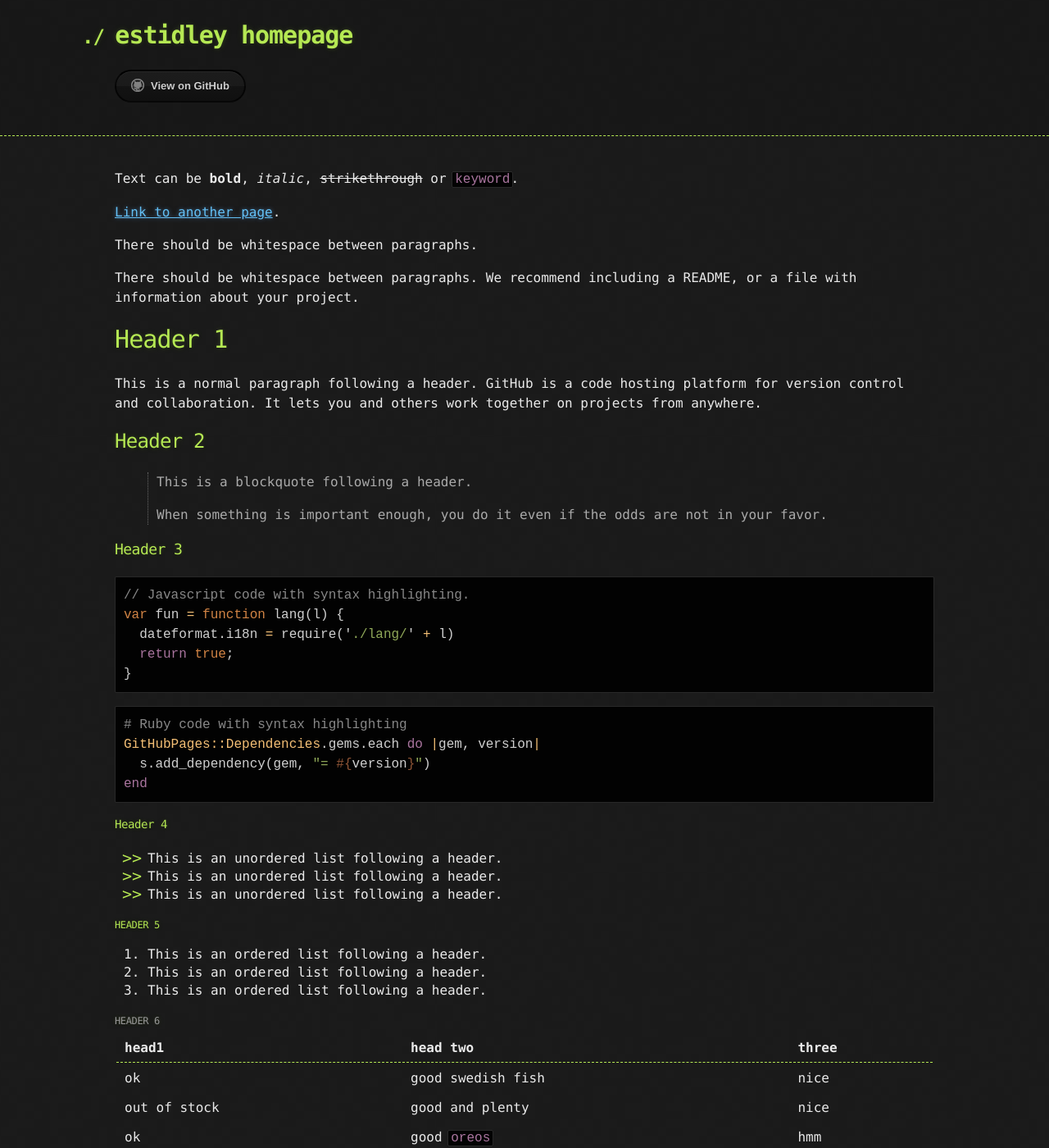
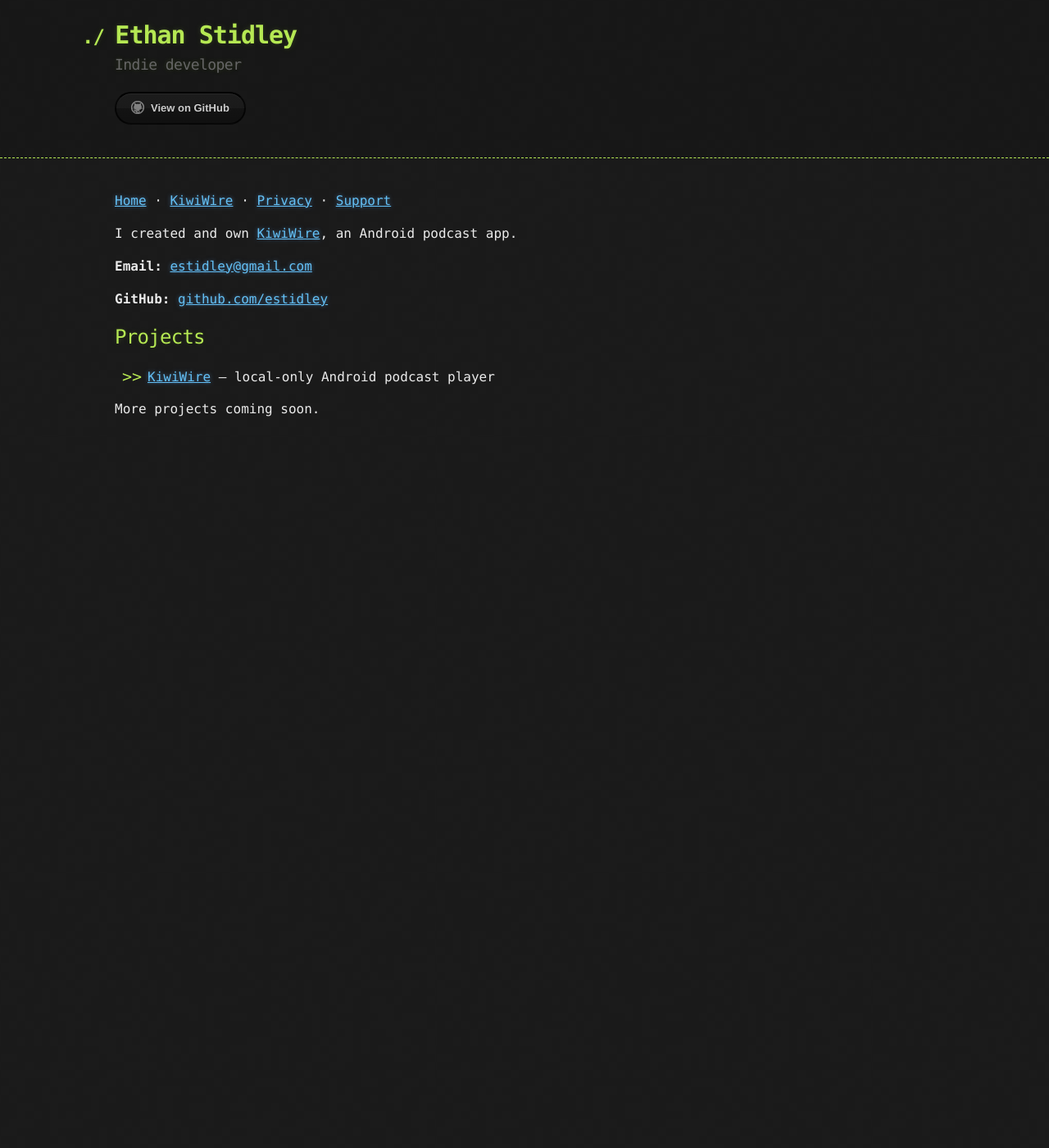
Before and after one commit to estidley/estidley.github.io, a Jekyll site: the page built from index.md, in a window 1280 px wide and 1400 px high. Shown: the whole window at 82% size. Built offline with Jekyll 4.4.1, drawn with Linux system fonts in a browser that asks for light colours; the repository's description, which GitHub fills in, is left out; some of the changed text lies outside the part shown.

Commit message:
Add Ethan Stidley developer site and KiwiWire privacy policy
Replace the theme demo with home, KiwiWire, privacy, and support pages so GitHub Pages can serve a public privacy-policy URL.

Co-authored-by: Cursor Agent <cursoragent@cursor.com>
Co-authored-by: Ethan Stidley <estidley@users.noreply.github.com>

````diff
--- a/_config.yml
+++ b/_config.yml
@@ -1,2 +1,14 @@
 theme: jekyll-theme-hacker
-title: estidley homepage
+title: Ethan Stidley
+description: Indie developer
+exclude:
+  - .sass-cache
+  - .jekyll-cache
+  - Gemfile
+  - Gemfile.lock
+  - node_modules
+  - vendor/bundle/
+  - vendor/cache/
+  - vendor/gems/
+  - vendor/ruby/
+  - docs
--- a/index.md
+++ b/index.md
@@ -2,122 +2,16 @@
 layout: default
 ---
 
-Text can be **bold**, _italic_, ~~strikethrough~~ or `keyword`.
+[Home](./) · [KiwiWire](./kiwiwire.html) · [Privacy](./kiwiwire-privacy.html) · [Support](./kiwiwire-support.html)
 
-[Link to another page](./another-page.html).
+I created and own [KiwiWire](./kiwiwire.html), an Android podcast app.
 
-There should be whitespace between paragraphs.
+**Email:** [estidley@gmail.com](mailto:estidley@gmail.com)
 
-There should be whitespace between paragraphs. We recommend including a README, or a file with information about your project.
+**GitHub:** [github.com/estidley](https://github.com/estidley)
 
-# Header 1
+## Projects
 
-This is a normal paragraph following a header. GitHub is a code hosting platform for version control and collaboration. It lets you and others work together on projects from anywhere.
+- [KiwiWire](./kiwiwire.html) — local-only Android podcast player
 
-## Header 2
-
-> This is a blockquote following a header.
->
-> When something is important enough, you do it even if the odds are not in your favor.
-
-### Header 3
-
-```js
-// Javascript code with syntax highlighting.
-var fun = function lang(l) {
-  dateformat.i18n = require('./lang/' + l)
-  return true;
-}
-```
-
-```ruby
-# Ruby code with syntax highlighting
-GitHubPages::Dependencies.gems.each do |gem, version|
-  s.add_dependency(gem, "= #{version}")
-end
-```
-
-#### Header 4
-
-*   This is an unordered list following a header.
-*   This is an unordered list following a header.
-*   This is an unordered list following a header.
-
-##### Header 5
-
-1.  This is an ordered list following a header.
-2.  This is an ordered list following a header.
-3.  This is an ordered list following a header.
-
-###### Header 6
-
-| head1        | head two          | three |
-|:-------------|:------------------|:------|
-| ok           | good swedish fish | nice  |
-| out of stock | good and plenty   | nice  |
-| ok           | good `oreos`      | hmm   |
-| ok           | good `zoute` drop | yumm  |
-
-### There's a horizontal rule below this.
-
-* * *
-
-### Here is an unordered list:
-
-*   Item foo
-*   Item bar
-*   Item baz
-*   Item zip
-
-### And an ordered list:
-
-1.  Item one
-1.  Item two
-1.  Item three
-1.  Item four
-
-### And a nested list:
-
-- level 1 item
-  - level 2 item
-  - level 2 item
-    - level 3 item
-    - level 3 item
-- level 1 item
-  - level 2 item
-  - level 2 item
-  - level 2 item
-- level 1 item
-  - level 2 item
-  - level 2 item
-- level 1 item
-
-### Small image
-
-![Octocat](https://github.githubassets.com/images/icons/emoji/octocat.png)
-
-### Large image
-
-![Branching](https://guides.github.com/activities/hello-world/branching.png)
-
-
-### Definition lists can be used with HTML syntax.
-
-<dl>
-<dt>Name</dt>
-<dd>Godzilla</dd>
-<dt>Born</dt>
-<dd>1952</dd>
-<dt>Birthplace</dt>
-<dd>Japan</dd>
-<dt>Color</dt>
-<dd>Green</dd>
-</dl>
-
-```
-Long, single-line code blocks should not wrap. They should horizontally scroll if they are too long. This line should be long enough to demonstrate this.
-```
-
-```
-The final element.
-```
+More projects coming soon.
````
Also changed, not shown: another-page.md (deleted, +0 -9 lines), index.html (deleted, +0 -9 lines), kiwiwire-privacy.md (added, +74 -0 lines), kiwiwire-support.md (added, +12 -0 lines), kiwiwire.md (added, +17 -0 lines), README.md.
